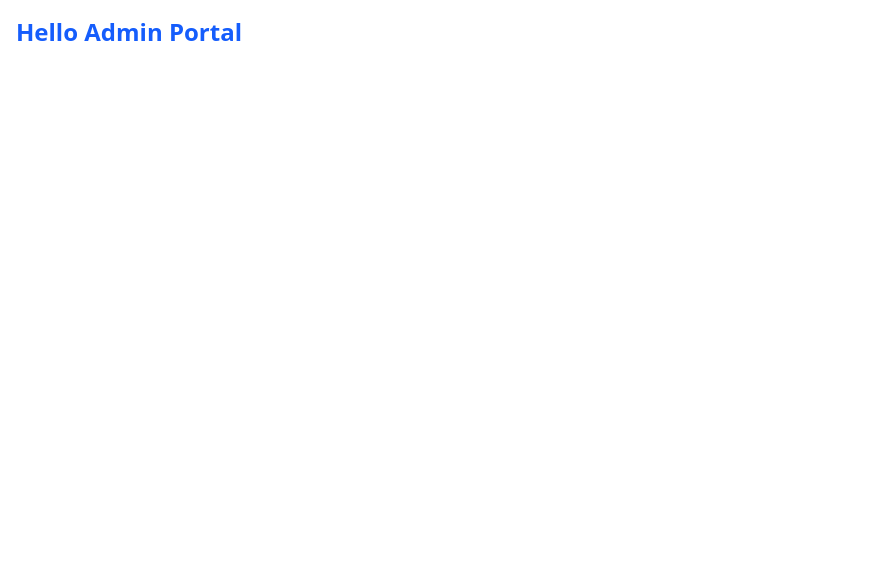
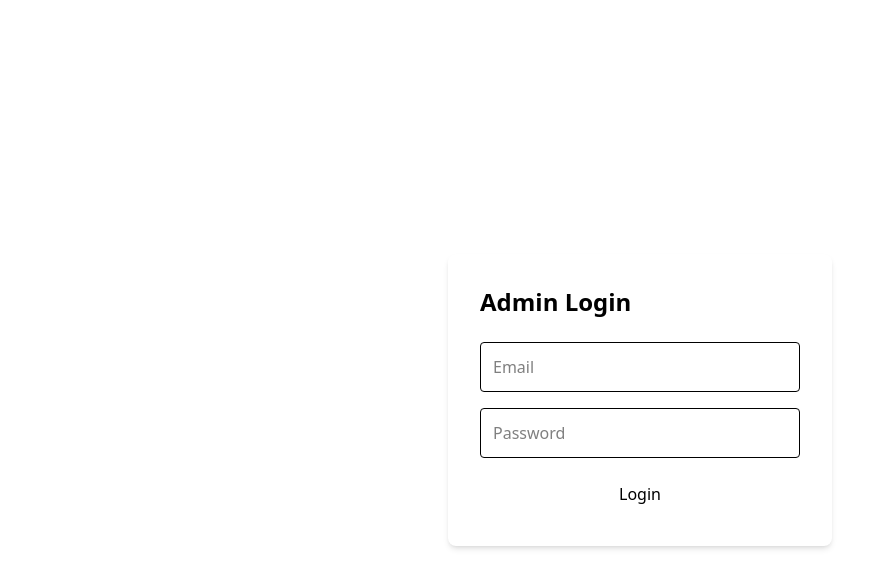
Before and after one commit to AmeyPacharkar1896/bookstore-admin-react, a React (Vite) app: page /admin/login in a window 1280 px wide. Shown: the top 588 px of the page, without its empty margins (0-876 px from the left). Built offline with nearby package versions, Linux system fonts and the light colour scheme; no server answers.

Commit message:
added admin protected admin log-in

```diff
--- a/src/App.tsx
+++ b/src/App.tsx
@@ -1,8 +1,23 @@
+import { BrowserRouter, Routes, Route } from "react-router-dom";
+import Login from "./pages/Login";
+import Dashboard from "./pages/Dashboard";
+import ProtectedRoute from "./components/ProtectedRoute";
+
 function App() {
   return (
-    <div className="text-2xl text-blue-600 font-bold p-4">
-      Hello Admin Portal
-    </div>
+    <BrowserRouter>
+      <Routes>
+        <Route path="/admin/login" element={<Login />} />
+        <Route
+          path="/admin"
+          element={
+            <ProtectedRoute>
+              <Dashboard />
+            </ProtectedRoute>
+          }
+        />
+      </Routes>
+    </BrowserRouter>
   );
 }
 
--- /dev/null
+++ b/src/components/ProtectedRoute.tsx
@@ -0,0 +1,25 @@
+import { useEffect, useState } from "react";
+import { Navigate } from "react-router-dom";
+import { authService } from "../services/authService";
+
+interface ProtectedRouteProps {
+  children: React.ReactNode;
+}
+
+export default function ProtectedRoute({ children }: ProtectedRouteProps) {
+  const [authorized, setAuthorized] = useState<boolean | null>(null);
+
+  useEffect(() => {
+    const verify = async () => {
+      const user = await authService.getCurrentUser();
+      setAuthorized(user?.role == "admin");
+    };
+
+    verify();
+  }, []);
+
+  if (authorized === null) return <div className="p-8">Checking access...</div>;
+  if (!authorized) return <Navigate to="/" replace />;
+
+  return <>{children}</>;
+}
--- a/src/index.css
+++ b/src/index.css
@@ -1 +1,14 @@
 @import "tailwindcss";
+
+@theme {
+  --color-deep-teal: #2A7F85;
+  --color-warm-ochre: #E8A243;
+  --color-soft-page-white: #FDFDFD;
+  --color-light-mist-grey: #F2F2F2;
+  --color-ink-black: #2C2C2C;
+  --color-dusty-grey: #707070;
+  --color-light-ash: #B0B0B0;
+  --color-success-green: #27AE60;
+  --color-error-red: #E74C3C;
+  --color-warning-amber: #F39C12;
+}
--- /dev/null
+++ b/src/lib/supabaseClient.ts
@@ -0,0 +1,6 @@
+import { createClient } from "@supabase/supabase-js";
+
+const supabaseUrl = import.meta.env.VITE_SUPABASE_URL as string;
+const supabaseAnonKey = import.meta.env.VITE_SUPABASE_ANON_KEY as string;
+
+export const supabase = createClient(supabaseUrl, supabaseAnonKey);
--- /dev/null
+++ b/src/pages/Login.tsx
@@ -0,0 +1,66 @@
+import { useState } from "react";
+import { useNavigate } from "react-router-dom";
+import { authService } from "../services/authService";
+
+export default function Login() {
+  const [email, setEmail] = useState("");
+  const [password, setPassword] = useState("");
+  const [error, setError] = useState<string | null>(null);
+  const navigate = useNavigate();
+
+  const handleLogin = async (e: React.FormEvent) => {
+    e.preventDefault();
+    setError(null);
+
+    try {
+      await authService.singInWithEmail(email, password);
+      const user = await authService.getCurrentUser();
+
+      if (user?.role === "admin") {
+        navigate("/admin");
+      } else {
+        setError("Access denied: Admins only.");
+      }
+    } catch (err: any) {
+      setError(err.message || "Login failed");
+    }
+  };
+
+  return (
+    <div className="flex justify-center items-center h-screen bg-[--color-soft-page-white]">
+      <form
+        onSubmit={handleLogin}
+        className="bg-white p-8 rounded-lg shadow-md w-full max-w-sm"
+      >
+        <h1 className="text-2xl font-bold mb-6 text-[--color-ink-black]">Admin Login</h1>
+
+        <input
+          type="email"
+          placeholder="Email"
+          value={email}
+          onChange={(e) => setEmail(e.target.value)}
+          required
+          className="w-full p-3 border border-[--color-light-mist-grey] rounded mb-4 focus:outline-none focus:border-2 focus:border-[--color-deep-teal]"
+        />
+
+        <input
+          type="password"
+          placeholder="Password"
+          value={password}
+          onChange={(e) => setPassword(e.target.value)}
+          required
+          className="w-full p-3 border border-[--color-light-mist-grey] rounded mb-4 focus:outline-none focus:border-2 focus:border-[--color-deep-teal]"
+        />
+
+        {error && <p className="text-sm text-[--color-error-red] mb-2">{error}</p>}
+
+        <button
+          type="submit"
+          className="w-full bg-[--color-deep-teal] text-[--color-soft-page-white] py-2 rounded hover:opacity-90 transition"
+        >
+          Login
+        </button>
+      </form>
+    </div>
+  );
+}
--- /dev/null
+++ b/src/services/authService.ts
@@ -0,0 +1,35 @@
+import { supabase } from "../lib/supabaseClient";
+
+export const authService = {
+  async getCurrentUser() {
+    const {
+      data: { user },
+      error,
+    } = await supabase.auth.getUser();
+    if (error || !user) return null;
+
+    const { data: profile, error: profileError } = await supabase
+      .from("users")
+      .select("id, email, role, display_name")
+      .eq("id", user.id)
+      .single();
+
+    if (profileError) return null;
+
+    return profile;
+  },
+
+  async singInWithEmail(email: string, password: string) {
+    const { data, error } = await supabase.auth.signInWithPassword({
+      email,
+      password
+    });
+
+    if (error) throw error;
+    return data;
+  },
+
+  async signOut() {
+    await supabase.auth.signOut;
+  }
+};
--- /dev/null
+++ b/src/theme/colors.ts
@@ -0,0 +1,13 @@
+// src/theme/colors.ts
+export const AppColors = {
+  deepTeal: "#2A7F85",
+  warmOchre: "#E8A243",
+  softPageWhite: "#FDFDFD",
+  lightMistGrey: "#F2F2F2",
+  inkBlack: "#2C2C2C",
+  dustyGrey: "#707070",
+  lightAsh: "#B0B0B0",
+  successGreen: "#27AE60",
+  errorRed: "#E74C3C",
+  warningAmber: "#F39C12",
+};
```
Also changed, not shown: src/pages/Dashboard.tsx (added), 1 other file (tests, documents, lock files or other folders).
